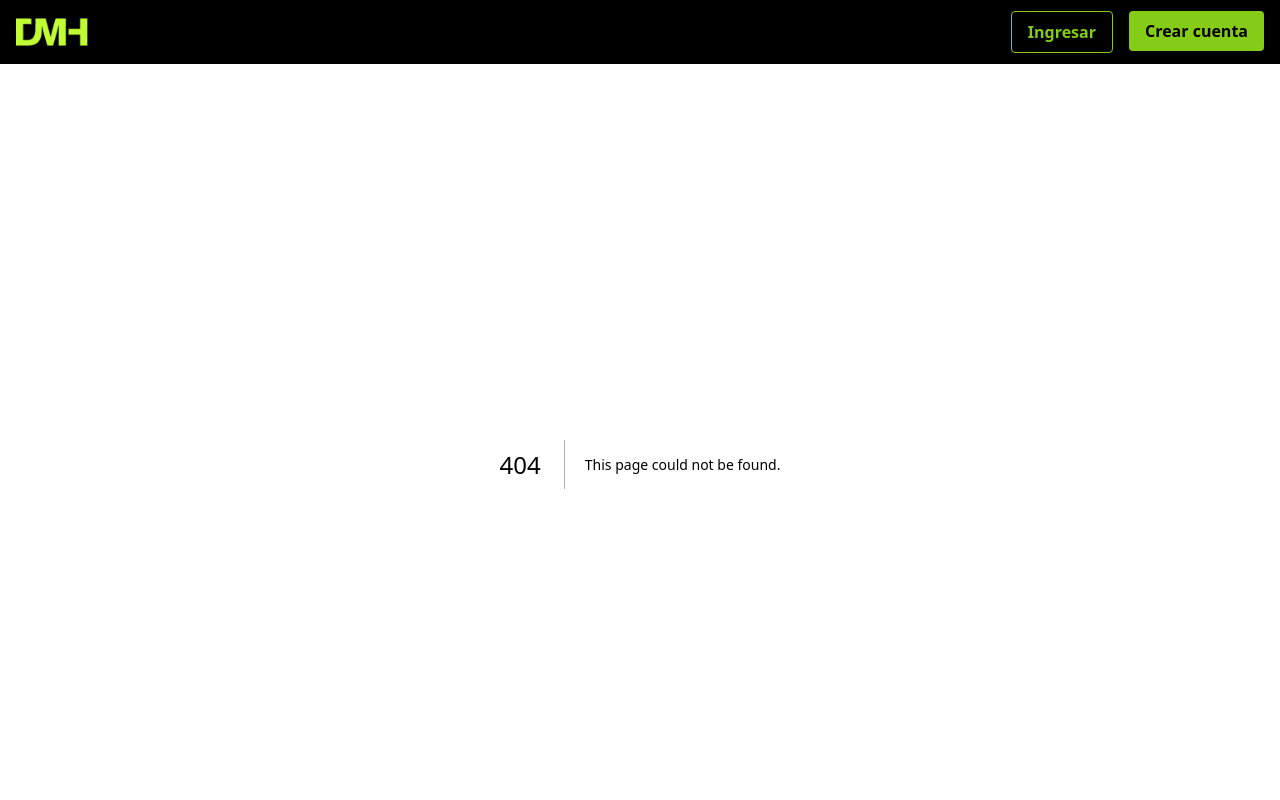
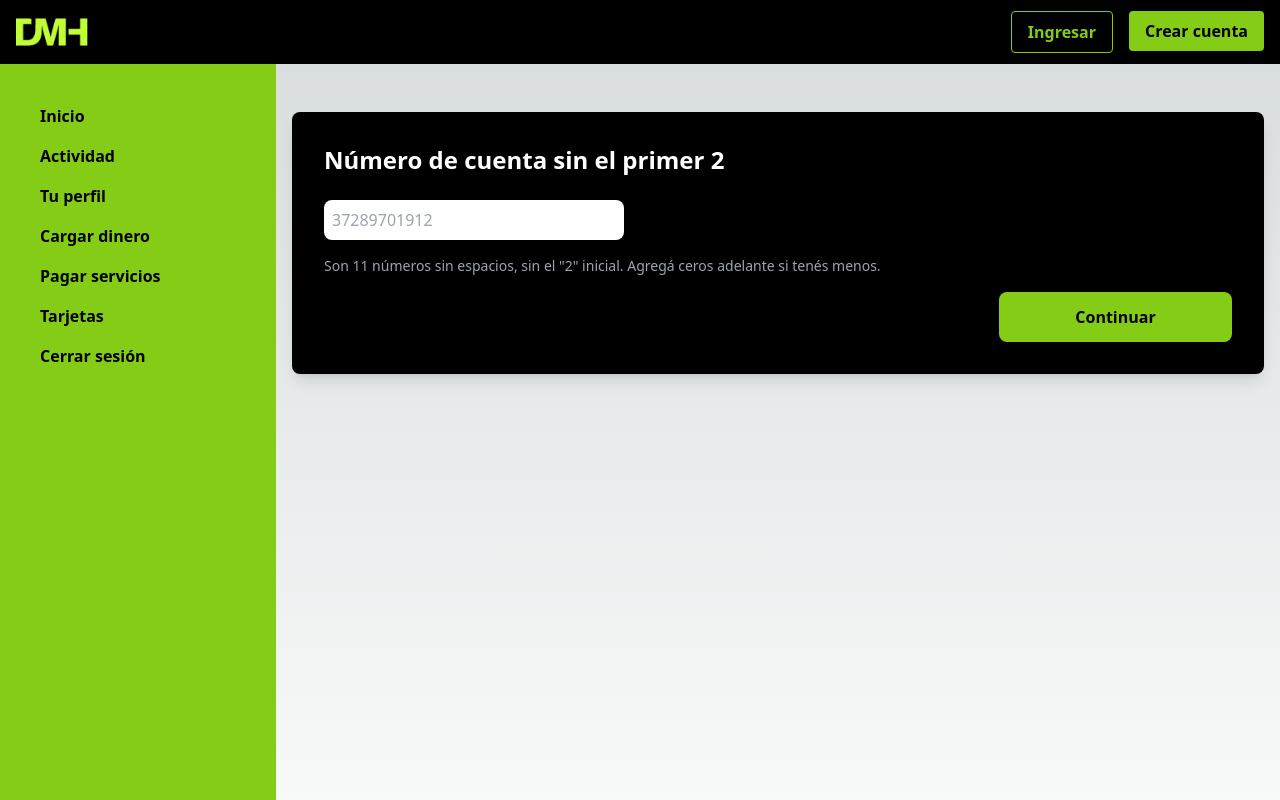
Before and after one commit to eayala199/DigitalMoneyHouse-Proyecto, a Next.js app: page /services2 in a window 1280 px wide. Before the commit this address had no page. Shown: the top 800 px of the page. Built offline with nearby package versions, Linux system fonts and the light colour scheme.

Commit message:
sprint 4 parte 1

```diff
--- a/src/app/(main)/activity2/page.tsx
+++ b/src/app/(main)/activity2/page.tsx
@@ -9,7 +9,7 @@ import { faCheckCircle } from "@fortawesome/free-solid-svg-icons";
 const Activity2Page = () => {
   const [transaction, setTransaction] = useState(null);
   const [loading, setLoading] = useState(true);
-  const accountAPI = new AccountAPI(); // Crear una instancia del servicio de la cuenta
+  const accountAPI = new AccountAPI();
 
   useEffect(() => {
     const fetchTransactionDetails = async () => {
@@ -18,11 +18,9 @@ const Activity2Page = () => {
         const token = localStorage.getItem("token");
 
         if (transactionId && token) {
-          // Primero, obtener la información de la cuenta para obtener el accountId
           const accountInfo = await accountAPI.getAccountInfo(token);
-          const accountId = accountInfo.id; // Obtener el accountId desde la información de la cuenta
+          const accountId = accountInfo.id;
 
-          // Luego, obtener los detalles de la transacción usando el accountId
           const transactionData = await transactionsAPI.getTransaction(
             accountId,
             transactionId
@@ -40,18 +38,19 @@ const Activity2Page = () => {
   }, []);
 
   const handleGoHome = () => {
-    window.location.href = "/home"; // Redirigir a /home
+    window.location.href = "/home"; e
   };
 
   return (
     <div className="flex min-h-screen">
-      <Menu /> {/* El menú siempre será visible */}
+      <Menu />
       <main className="flex-1 p-8 flex flex-col items-center">
+      <h1 className="block text-2xl font-bold mb-4 sm:hidden">Actividad</h1>
         {loading ? (
           <p className="text-white">Cargando detalles de la transacción...</p>
         ) : transaction ? (
           <>
-            <div className="bg-black rounded-lg shadow p-6 w-[1006px] text-white">
+            <div className="bg-black rounded-lg shadow p-6 sm:w-[350px] md:w-[511px] lg:w-[1006px] text-white">
               <div className="flex items-center justify-between mb-6">
                 <h2 className="text-2xl font-semibold flex items-center text-lime-500">
                   <FontAwesomeIcon
@@ -144,9 +143,7 @@ const Activity2Page = () => {
                 </>
               )}
             </div>
-
-            {/* Botones de acción, ahora alineados a la derecha debajo de la tarjeta */}
-            <div className="flex justify-end w-[1006px] mt-4">
+            <div className="flex justify-end sm:w-[350px] md:w-[511px] lg:w-[1006px] mt-4">
               <button
                 className="font-bold bg-gray-500 text-black px-4 py-2 rounded mr-2"
                 onClick={handleGoHome}
--- /dev/null
+++ b/src/app/(main)/services/page.tsx
@@ -0,0 +1,85 @@
+"use client";
+import React, { useEffect, useState } from 'react';
+import { ServiceAPI } from '../../../services/service/service.service';
+import Menu from '@/app/components/menu/menu';
+import { FontAwesomeIcon } from '@fortawesome/react-fontawesome';
+import { faBuilding, faSearch } from '@fortawesome/free-solid-svg-icons';
+
+const ServicePage = () => {
+  const [services, setServices] = useState<{ id: number, name: string, date: string }[]>([]);
+  const [searchQuery, setSearchQuery] = useState<string>('');
+
+  // Obtener los servicios cuando se carga el componente
+  useEffect(() => {
+    const fetchServices = async () => {
+      try {
+        const response = await ServiceAPI.getAllServiceIds();
+        console.log('Response from API: ', response);
+        // Ordena los servicios por fecha de manera descendente
+        const sortedServices = response.sort((a, b) => new Date(b.date).getTime() - new Date(a.date).getTime());
+        setServices(sortedServices);
+      } catch (error) {
+        console.error('Error fetching services', error);
+      }
+    };
+    fetchServices();
+  }, []);
+
+  // Filtrar los servicios según la búsqueda
+  const filteredServices = services.filter(service =>
+    service?.name?.toLowerCase().includes(searchQuery.toLowerCase())
+  );
+
+  // Función para redirigir al usuario
+  const handleSelectService = (serviceName: string) => {
+    // Reemplaza los espacios en el nombre del servicio con guiones bajos o %20 si prefieres
+    const encodedServiceName = encodeURIComponent(serviceName);
+    window.location.href = `/services2?name=${encodedServiceName}`;
+  };
+
+  return (
+    <div className="flex">
+      <Menu />
+      <main className="flex-1 p-4 flex flex-col items-center mt-8 min-h-screen">
+        <h1 className="block text-2xl font-bold mb-4 sm:hidden">Pagar servicios</h1>
+
+        {/* Barra de búsqueda con ícono de lupa */}
+        <div className="w-full max-w-xl mb-6 relative">
+          <FontAwesomeIcon icon={faSearch} className="absolute left-3 top-1/2 transform -translate-y-1/2 text-gray-400" />
+          <input
+            type="text"
+            className="w-full px-10 py-2 border border-gray-300 rounded-lg shadow-sm"
+            placeholder="Buscá entre más de 5,000 empresas"
+            value={searchQuery}
+            onChange={(e) => setSearchQuery(e.target.value)}
+          />
+        </div>
+
+        {/* Lista de servicios filtrados */}
+        <div className="w-full max-w-xl bg-white shadow-md rounded-lg p-4">
+          <h2 className="text-lg font-bold mb-4">Más recientes</h2>
+          <ul>
+            {filteredServices.map((service) => (
+              <li key={service.id} className="flex justify-between items-center py-2 border-b">
+                <div className="flex items-center space-x-3">
+                  {/* Icono de FontAwesome */}
+                  <FontAwesomeIcon icon={faBuilding} className="text-gray-500" />
+                  <span>{service.name}</span>
+                </div>
+                {/* Botón para seleccionar el servicio */}
+                <button
+                  className="text-blue-600"
+                  onClick={() => handleSelectService(service.name)} // Llama a la función con el nombre del servicio
+                >
+                  Seleccionar
+                </button>
+              </li>
+            ))}
+          </ul>
+        </div>
+      </main>
+    </div>
+  );
+};
+
+export default ServicePage;
--- /dev/null
+++ b/src/app/(main)/services2/page.tsx
@@ -0,0 +1,71 @@
+/* eslint-disable react/no-unescaped-entities */
+"use client";
+import React from "react";
+import Menu from "../../components/menu/menu";
+import { useForm, FormProvider } from "react-hook-form";
+import { yupResolver } from "@hookform/resolvers/yup";
+import { accountSchema } from "../../yup/yup";
+
+const AccountNumberPage = () => {
+  // Inicializar los métodos de react-hook-form con validación en tiempo real
+  const methods = useForm({
+    resolver: yupResolver(accountSchema),
+    mode: "onChange", // Valida en tiempo real cuando el usuario escribe
+    reValidateMode: "onChange", // Revalida cada vez que se modifica el input
+  });
+
+  const {
+    handleSubmit,
+    formState: { errors },
+  } = methods;
+
+  const onSubmit = (data: any) => {
+    console.log("Número de cuenta válido:", data.accountNumber);
+  };
+
+  return (
+    <div className="flex">
+      <Menu />
+      <main className="flex-1 p-4 flex flex-col items-center mt-8 min-h-screen">
+        <div className="bg-black text-white p-8 rounded-lg shadow-lg w-[1006px] w-full">
+          <h2 className="text-left text-2xl font-bold mb-6">
+            Número de cuenta sin el primer 2
+          </h2>
+
+          {/* Envolver el formulario con FormProvider */}
+          <FormProvider {...methods}>
+            <form onSubmit={handleSubmit(onSubmit)} className="flex flex-col">
+              <input
+                type="text"
+                {...methods.register("accountNumber")}
+                maxLength={11} // Limitar el input a 11 caracteres
+                className={`w-[300px] p-2 mb-4 rounded-lg text-black ${
+                  errors.accountNumber ? "border-red-500" : ""
+                }`}
+                placeholder="37289701912"
+              />
+              {errors.accountNumber && (
+                <p className="text-red-500 mb-4">
+                  {errors.accountNumber.message}
+                </p>
+              )}
+              <p className="text-sm text-gray-400 mb-4">
+                Son 11 números sin espacios, sin el "2" inicial. Agregá ceros
+                adelante si tenés menos.
+              </p>
+              <div className="flex justify-end">
+                <button
+                  type="submit"
+                  className="w-[233px] h-[50px] py-2 rounded-lg bg-lime-500 text-black font-bold">
+                  Continuar
+                </button>
+              </div>
+            </form>
+          </FormProvider>
+        </div>
+      </main>
+    </div>
+  );
+};
+
+export default AccountNumberPage;
--- a/src/app/yup/yup.ts
+++ b/src/app/yup/yup.ts
@@ -1,6 +1,18 @@
 import * as yup from "yup";
 
-  export const emailSchema = yup
+// Esquema de validación para el número de cuenta
+export const accountSchema = yup.object({
+  accountNumber: yup
+    .string()
+    .matches(
+      /^[^2]\d{10}$/,
+      "El número de cuenta debe tener 11 dígitos y no puede comenzar con '2'."
+    )
+    .required("Completá los campos requeridos."),
+});
+
+// Esquema de validación para email
+export const emailSchema = yup
   .object({
     email: yup
       .string()
@@ -9,7 +21,8 @@ import * as yup from "yup";
   })
   .required();
 
-  export const passwordSchema = yup
+// Esquema de validación para contraseña
+export const passwordSchema = yup
   .object({
     password: yup
       .string()
@@ -20,7 +33,7 @@ import * as yup from "yup";
   })
   .required();
 
-  const nameSchema = yup
+const nameSchema = yup
   .string()
   .matches(/^[A-Za-z]+$/, "El campo debe contener solo letras")
   .required("Completá los campos requeridos.");
@@ -55,6 +68,7 @@ export const signupSchema = yup
   })
   .required();
 
+// Esquema de validación para tarjetas
 export const cardScheme = yup
   .object({
     cardNumber: yup
```
Also changed, not shown: src/services/service/service.service.ts (added, +40 -0 lines), 2 other files (tests, documents, lock files or other folders).
